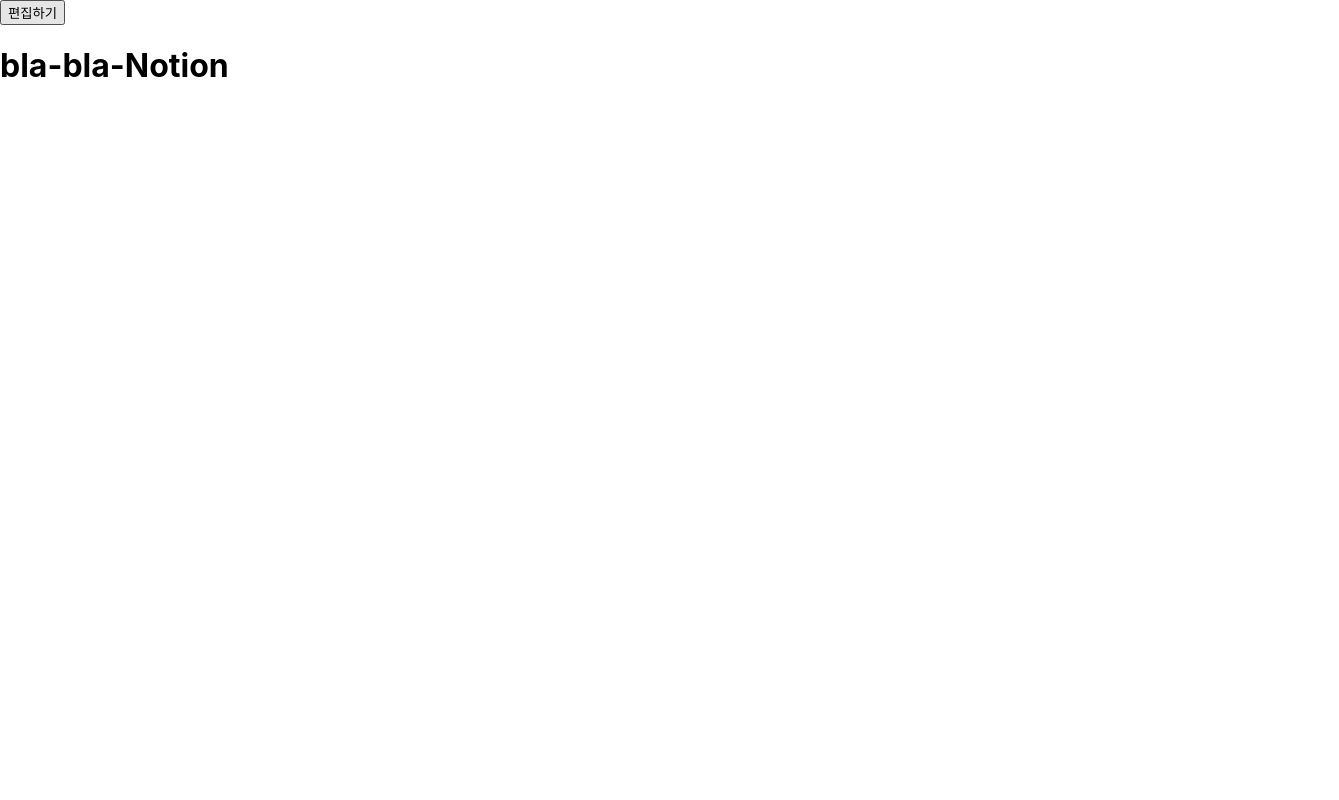
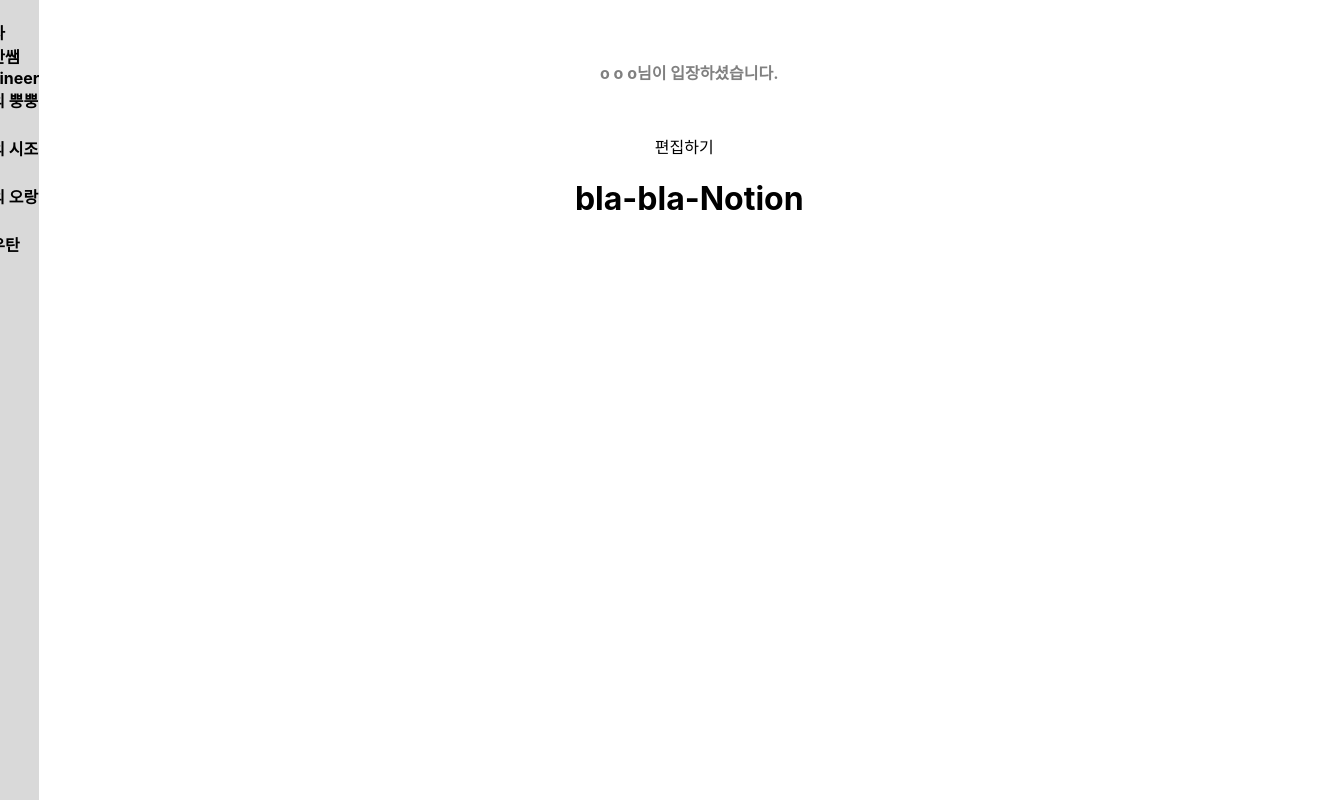
Before and after one commit to bla-bla-Notion/frontend, a React (Create React App) app: page / in a window 1280 px wide. Shown: the top 800 px of the page, 1339 px wide, since content can reach past the window. Built offline with nearby package versions, Linux system fonts and the light colour scheme; no server answers.

Commit message:
Feat: add MainPage-CSS #4

```diff
--- a/src/pages/MainPage.js
+++ b/src/pages/MainPage.js
@@ -107,7 +107,7 @@
       <div>
         <h3>
           <div
-            style={{ width: '300px', height: '300px' }}
+            style={{ width: '1300px', height: '1800px' }}
             name="message"
             id="mainShow"
             ref={showRef}
@@ -118,14 +118,27 @@
   };
 
   return (
-    <div className="card">
+    //<div className="card">
+    <Wrap>
+      <Backgr>
+        <Nickname>
+          <div>참여자</div>
+          <div>아시안쌤</div>
+          <div>soogineer</div>
+          <div>익명의 뿡뿡이</div>
+          <div>익명의 시조새</div>
+          <div>익명의 오랑우탄</div>
+          <div>오랑우탄</div>
+        </Nickname>
+      </Backgr>
+      <Textbox>
+        <Title style={{ color: 'gray' }}>o o o님이 입장하셨습니다.</Title>
         <Toggle show={!visible}>
           <form>
-          <h1>편집하기</h1>
-          <button onClick={onToggleHandler}>편집완료</button>
+            <Button onClick={onToggleHandler}>편집완료</Button>
             <div>
               <div
-              style={{ width: '300px', height: '300px' }}
+                style={{ width: '1300px', height: '1800px' }}
                 name="message"
                 id="container"
                 ref={wrapperRef}
@@ -135,12 +148,14 @@
         </Toggle>
         <Toggle show={visible}>
           <div className="render-chat">
-          <button onClick={onCompleteHandler}>편집하기</button>
+            <Button onClick={onCompleteHandler}>편집하기</Button>
             <h1>bla-bla-Notion</h1>
             {renderChat()}
           </div>
         </Toggle>
-    </div>
+      </Textbox>
+    </Wrap>
+    //</div>
   );
 }
 
@@ -148,4 +163,42 @@
   display: ${({ show }) => (show ? '' : 'none')};
 `;
 
+const Wrap = styled.div`
+  justify-content: center;
+  max-width: 2000px;
+  //align-items: center;
+  display: flex;
+  height: 100vh;
+`;
+
+const Backgr = styled.div`
+  width: 400px;
+  height: 2000px;
+  background: #d9d9d9;
+  margin-bottom: 60px;
+`;
+
+const Nickname = styled.div`
+  font-size: medium;
+  font-weight: bold;
+  padding-left: 20px;
+  padding-top: 20px;
+`;
+
+const Title = styled.div`
+  align-items: center;
+  margin-top: 60px;
+  margin-bottom: 50px;
+  font-weight: bold;
+`;
+
+const Textbox = styled.div`
+  text-align: center;
+  margin-bottom: 100px;
+`;
+
+const Button = styled.div`
+  text-align: center;
+  padding-right: 10px;
+`;
 export default MainPage;
```
Lines whose indentation alone changed are shown as unchanged.
